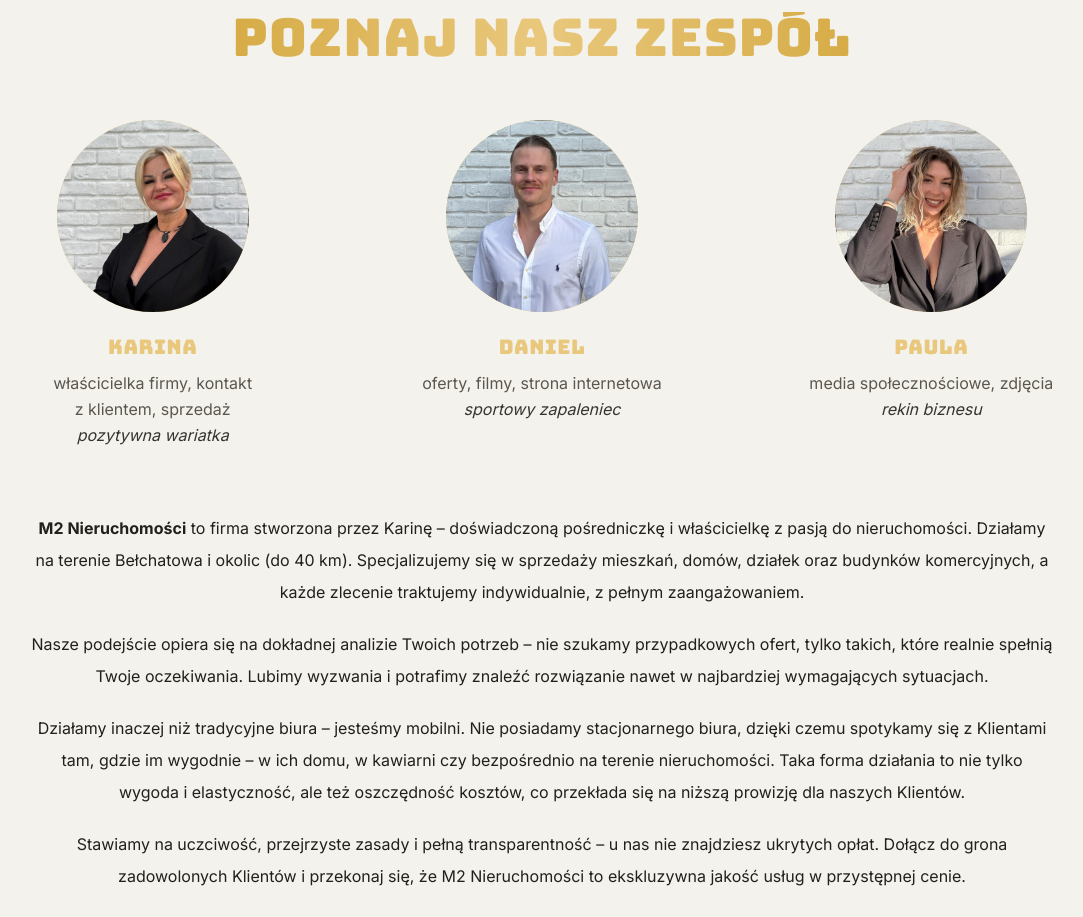
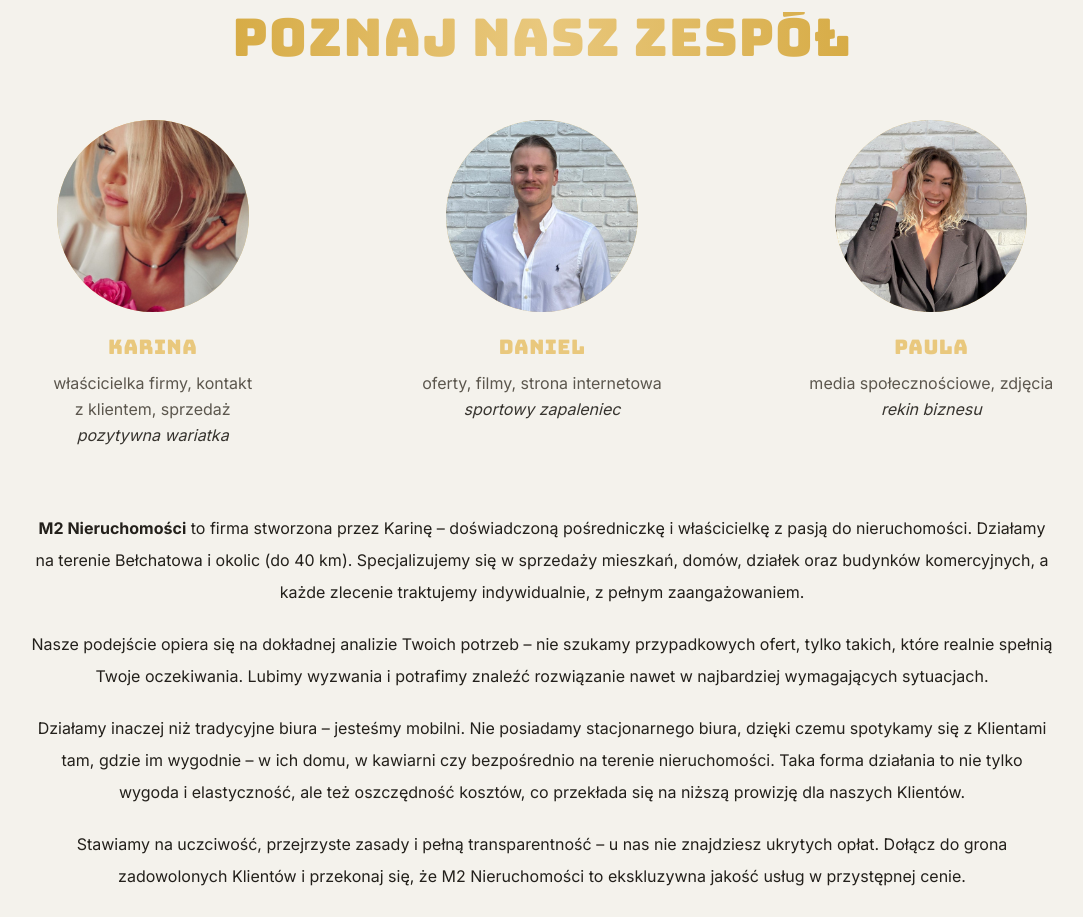
Before and after one commit to niziu108/m2, a Next.js app: page / in a window 1280 px wide. Shown: the part 3200-4117 px from the top of the page, without its empty margins (98-1181 px from the left). Built offline with nearby package versions, Linux system fonts and the light colour scheme; no server answers.

Commit message:
gaz lewy pas

```diff
--- a/src/components/Onas.tsx
+++ b/src/components/Onas.tsx
@@ -59,7 +59,7 @@
             name="KARINA"
             role="właścicielka firmy, kontakt z klientem, sprzedaż"
             tagline="pozytywna wariatka"
-            imgSrc="/Karina.jpeg"
+            imgSrc="/karinaa.jpeg"
           />
           <Person
             name="DANIEL"
```
Also changed, not shown: .claude/launch.json (added), public/karinaa.jpeg (added).
